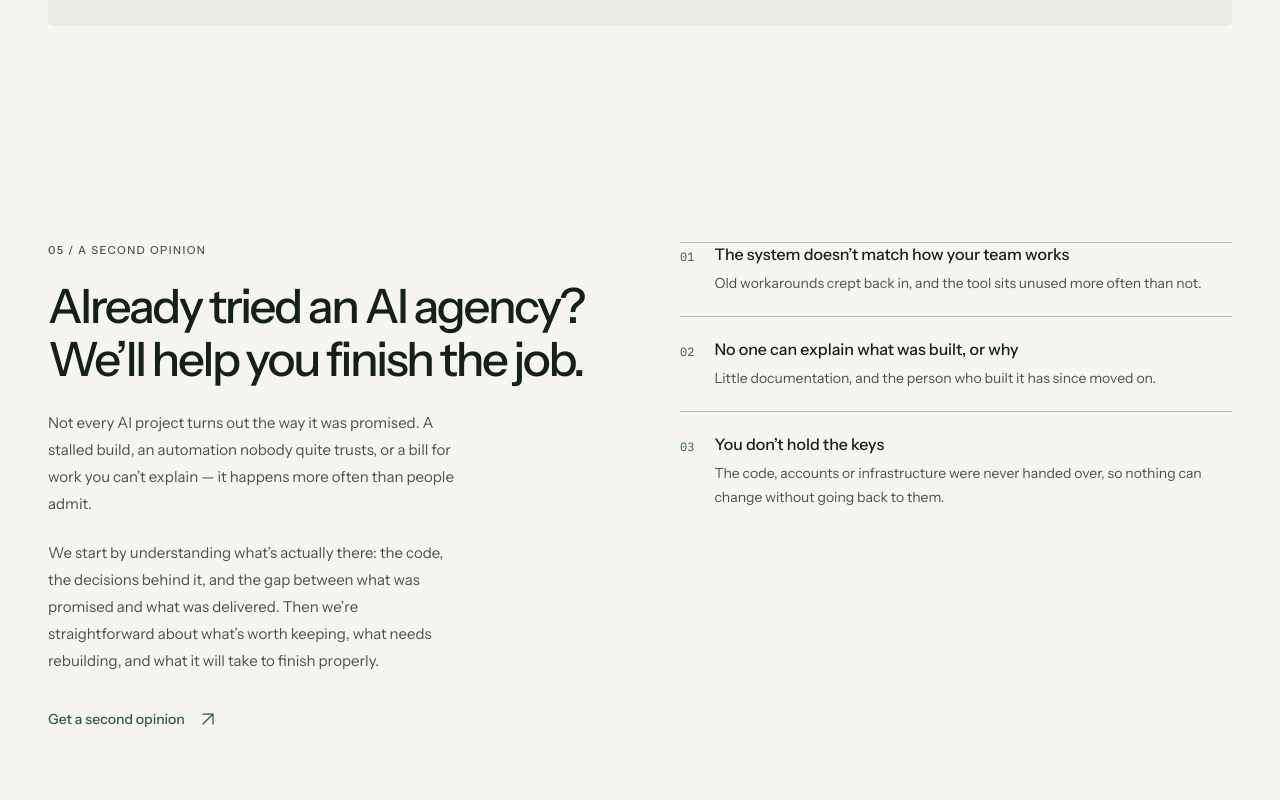
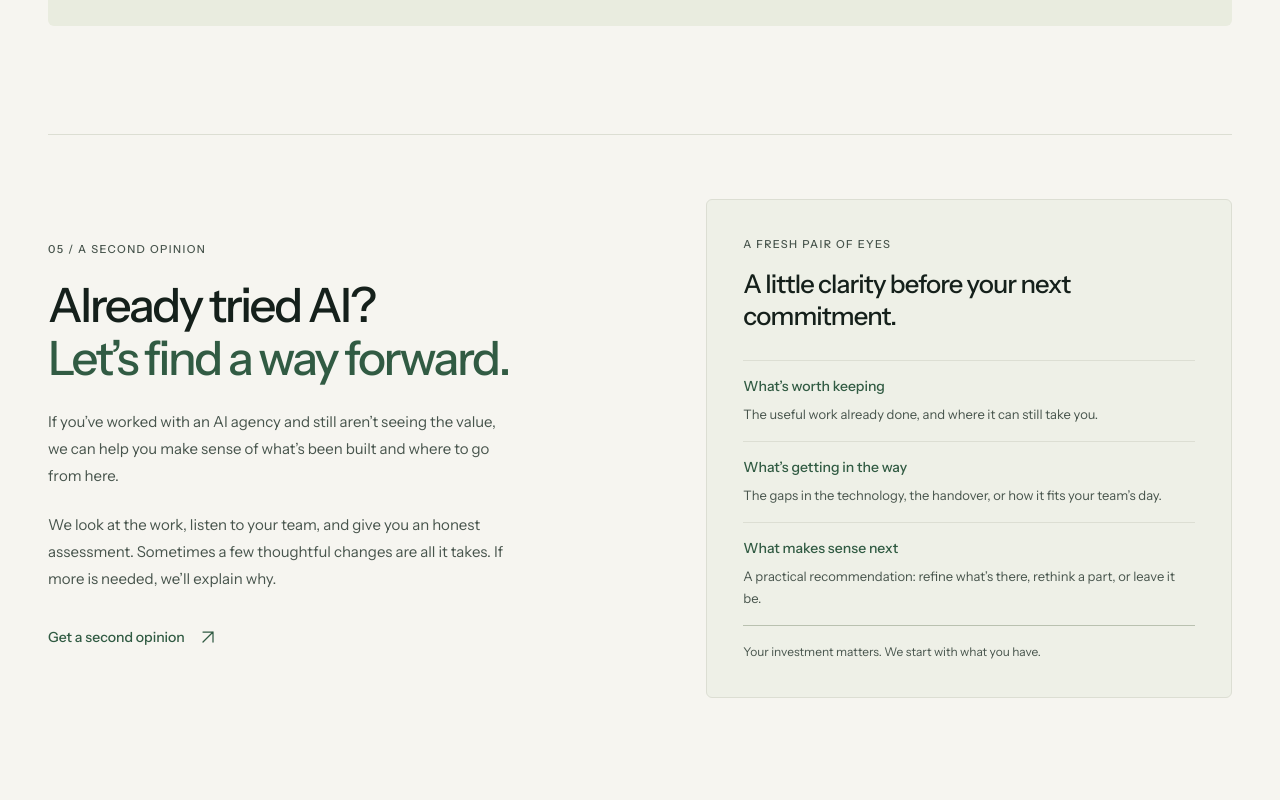
Before and after one commit to erenmuller/martersnco, a Next.js app: page / in a window 1280 px wide. Shown: the part 3800-4600 px from the top of the page. Built offline with nearby package versions, Linux system fonts and the light colour scheme; no server answers.

Commit message:
Fourteenth Commit

```diff
--- a/app/(marketing)/page.tsx
+++ b/app/(marketing)/page.tsx
@@ -40,18 +40,18 @@ const capabilities = [
   },
 ];
 
-const signs = [
+const reviewAreas = [
   [
-    "The system doesn’t match how your team works",
-    "Old workarounds crept back in, and the tool sits unused more often than not.",
+    "What’s worth keeping",
+    "The useful work already done, and where it can still take you.",
   ],
   [
-    "No one can explain what was built, or why",
-    "Little documentation, and the person who built it has since moved on.",
+    "What’s getting in the way",
+    "The gaps in the technology, the handover, or how it fits your team’s day.",
   ],
   [
-    "You don’t hold the keys",
-    "The code, accounts or infrastructure were never handed over, so nothing can change without going back to them.",
+    "What makes sense next",
+    "A practical recommendation: refine what’s there, rethink a part, or leave it be.",
   ],
 ];
 
@@ -291,43 +291,48 @@ export default function HomePage() {
         </div>
       </section>
 
-      <section className="page studio-section" id="second-opinion">
-        <div className="split-panel">
-          <div className="split-copy">
+      <section
+        className="page studio-section second-opinion-section"
+        id="second-opinion"
+        aria-labelledby="second-opinion-heading"
+      >
+        <div className="second-opinion-spread">
+          <div className="second-opinion-copy">
             <span className="studio-label">05 / A second opinion</span>
-            <h2>
-              Already tried an AI agency?
+            <h2 id="second-opinion-heading">
+              Already tried AI?
               <br />
-              <span>We’ll help you finish the job.</span>
+              <span>Let’s find a way forward.</span>
             </h2>
             <p>
-              Not every AI project turns out the way it was promised. A
-              stalled build, an automation nobody quite trusts, or a bill for
-              work you can’t explain — it happens more often than people
-              admit.
+              If you’ve worked with an AI agency and still aren’t seeing the
+              value, we can help you make sense of what’s been built and where
+              to go from here.
             </p>
             <p>
-              We start by understanding what’s actually there: the code, the
-              decisions behind it, and the gap between what was promised and
-              what was delivered. Then we’re straightforward about what’s
-              worth keeping, what needs rebuilding, and what it will take to
-              finish properly.
+              We look at the work, listen to your team, and give you an honest
+              assessment. Sometimes a few thoughtful changes are all it takes.
+              If more is needed, we’ll explain why.
             </p>
             <a href="#start-a-conversation" className="text-link">
               Get a second opinion <Arrow diagonal />
             </a>
           </div>
-          <ul className="split-signs">
-            {signs.map(([title, body], i) => (
-              <li key={title}>
-                <span>0{i + 1}</span>
-                <div>
-                  <h3>{title}</h3>
-                  <p>{body}</p>
+          <div className="review-card">
+            <span className="studio-label">A fresh pair of eyes</span>
+            <h3>A little clarity before your next commitment.</h3>
+            <dl className="review-areas">
+              {reviewAreas.map(([title, body]) => (
+                <div key={title}>
+                  <dt>{title}</dt>
+                  <dd>{body}</dd>
                 </div>
-              </li>
-            ))}
-          </ul>
+              ))}
+            </dl>
+            <p className="review-note">
+              Your investment matters. We start with what you have.
+            </p>
+          </div>
         </div>
       </section>
 
--- a/app/globals.css
+++ b/app/globals.css
@@ -1668,7 +1668,7 @@
   .section-heading h2,
   .enquiry-intro > h2,
   .boutique-intro h2,
-  .split-copy h2 {
+  .second-opinion-copy h2 {
     margin-top: 1.3rem;
     font-size: clamp(2rem, 3.7vw, 3.15rem);
     font-weight: 450;
@@ -2038,52 +2038,68 @@
     width: 2rem;
     height: 2rem;
   }
-  .split-panel {
-    display: grid;
-    grid-template-columns: 1fr 1fr;
+  .studio-section.second-opinion-section {
+    padding-top: 0;
+  }
+  .second-opinion-spread {
+    display: grid;
+    grid-template-columns: 1.1fr 1fr;
     gap: 5rem;
-    align-items: start;
-  }
-  .split-copy > p {
-    max-width: 42ch;
+    align-items: center;
+    border-top: 1px solid var(--color-rule);
+    padding-top: 4rem;
+  }
+  .second-opinion-copy h2 > span {
+    color: var(--color-pine);
+  }
+  .second-opinion-copy > p {
+    max-width: 46ch;
     margin-top: 1.4rem;
     font-size: 0.9375rem;
     line-height: 1.8;
     color: var(--color-ink-70);
   }
-  .split-copy .text-link {
+  .second-opinion-copy .text-link {
     margin-top: 1.6rem;
   }
-  .split-signs {
-    list-style: none;
-    padding: 0;
-    margin: 0;
-  }
-  .split-signs li {
-    display: flex;
-    gap: 1.25rem;
-    border-top: 1px solid var(--color-rule-strong);
-    padding-block: 1.3rem;
-  }
-  .split-signs li:first-child {
-    padding-top: 0;
-  }
-  .split-signs li > span {
-    flex-shrink: 0;
-    padding-top: 0.25rem;
-    font-family: var(--font-mono);
-    font-size: 0.75rem;
-    color: var(--color-pine);
-  }
-  .split-signs h3 {
-    font-size: 1rem;
+  .review-card {
+    padding: 2.25rem;
+    border: 1px solid var(--color-rule);
+    border-radius: 6px;
+    background: #eef0e7;
+  }
+  .review-card > h3 {
+    max-width: 24ch;
+    margin-top: 0.9rem;
+    font-size: 1.6rem;
+    font-weight: 450;
+    line-height: 1.25;
+    letter-spacing: -0.035em;
+  }
+  .review-areas {
+    margin-top: 1.75rem;
+  }
+  .review-areas > div {
+    border-top: 1px solid var(--color-rule);
+    padding-block: 1rem;
+  }
+  .review-areas dt {
+    font-size: 0.875rem;
     font-weight: 500;
     line-height: 1.4;
-  }
-  .split-signs p {
+    color: var(--color-pine);
+  }
+  .review-areas dd {
     margin-top: 0.4rem;
-    font-size: 0.875rem;
+    font-size: 0.8125rem;
     line-height: 1.7;
+    color: var(--color-ink-70);
+  }
+  .review-note {
+    border-top: 1px solid var(--color-rule-strong);
+    padding-top: 1rem;
+    font-size: 0.75rem;
+    line-height: 1.6;
     color: var(--color-ink-70);
   }
   .enquiry-section {
@@ -2532,7 +2548,7 @@
   }
   .work-panel,
   .boutique-spread,
-  .split-panel,
+  .second-opinion-spread,
   .enquiry-spread,
   .contact-page .enquiry-spread {
     gap: 3rem;
@@ -2661,6 +2677,9 @@
   .enquiry-spread {
     padding-block: 5rem;
   }
+  .studio-section.second-opinion-section {
+    padding-top: 0;
+  }
   .section-heading {
     gap: 2rem;
   }
@@ -2670,7 +2689,7 @@
   }
   .work-panel,
   .boutique-spread,
-  .split-panel {
+  .second-opinion-spread {
     gap: 2.5rem;
   }
   .enquiry-spread,
@@ -2775,7 +2794,7 @@
     margin-bottom: 2rem;
   }
   .section-heading h2,
-  .split-copy h2 {
+  .second-opinion-copy h2 {
     font-size: clamp(1.9rem, 7.5vw, 2.6rem);
     margin-top: 1rem;
   }
@@ -2832,9 +2851,15 @@
     font-size: 0.625rem;
   }
   .boutique-spread,
-  .split-panel {
+  .second-opinion-spread {
     grid-template-columns: 1fr;
     gap: 2.5rem;
+  }
+  .second-opinion-spread {
+    padding-top: 2.5rem;
+  }
+  .review-card {
+    padding: 1.5rem;
   }
   .boutique-intro h2 {
     margin-top: 1.3rem;
```
